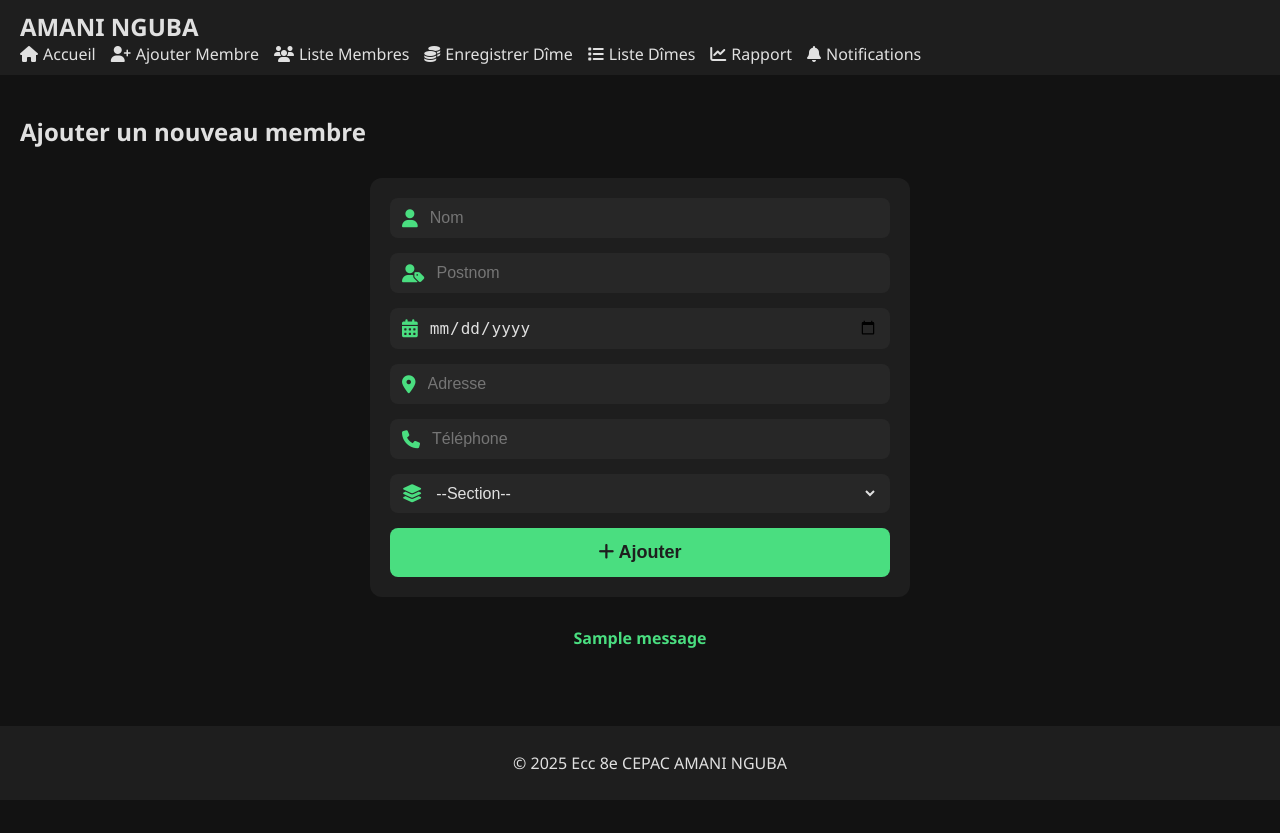
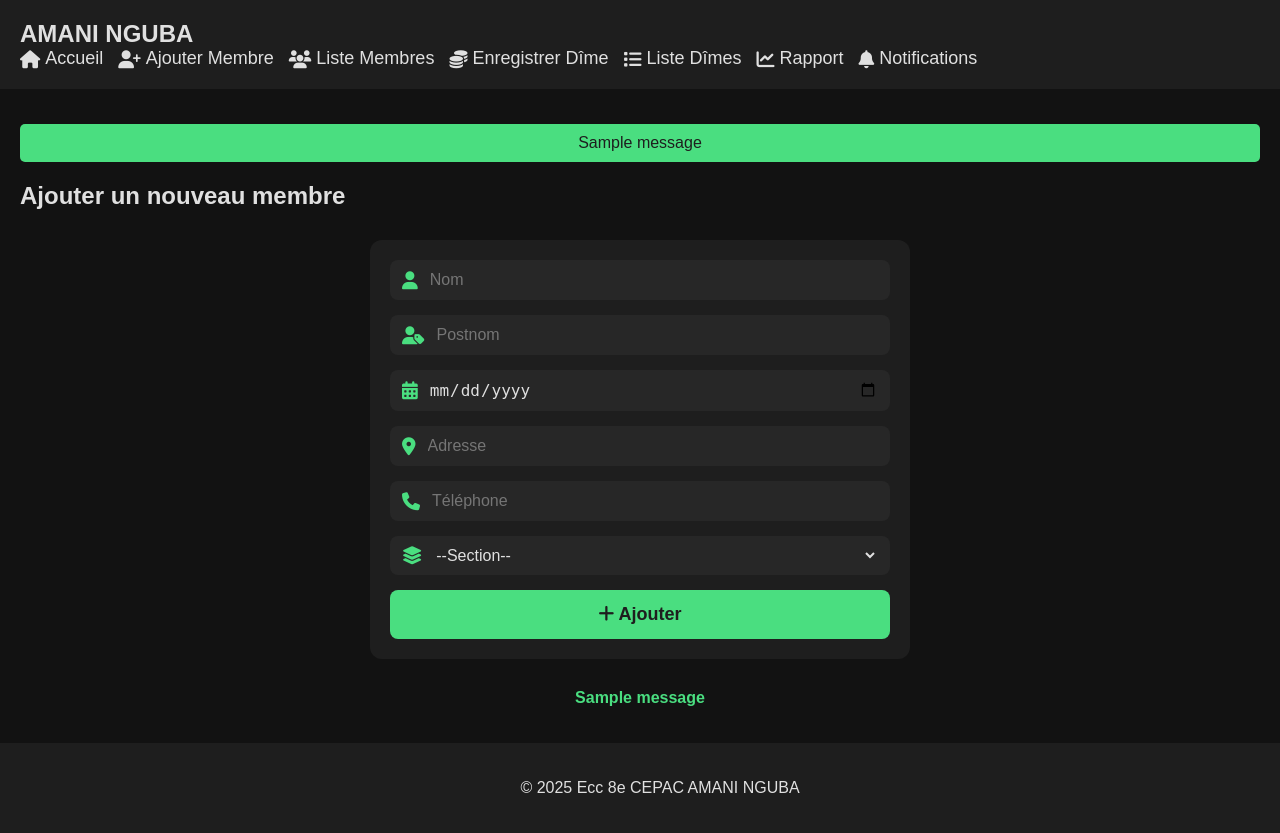
Before and after one commit to Andrebeet1/dimeamaninguba, a Flask app: page /ajouter_membre in a window 1280 px wide. Before the commit the page ends 770 px from the top, so only its background shows below. Run offline with Flask 3, Linux system fonts and the light colour scheme; the visitor is signed in with stand-in values (Sample User, id 1); tables that the repository leaves empty hold one stand-in row (values such as "Sample post"); one stand-in notice (Sample message) is shown.

Commit message:
Update base.html

```diff
--- a/templates/base.html
+++ b/templates/base.html
@@ -6,6 +6,65 @@
     <title>{% block title %}AMANI NGUBA{% endblock %}</title>
     <link rel="stylesheet" href="{{ url_for('static', filename='css/style.css') }}">
     <link rel="stylesheet" href="https://cdnjs.cloudflare.com/ajax/libs/font-awesome/6.4.0/css/all.min.css">
+    <style>
+        body {
+            font-family: Arial, sans-serif;
+            background-color: #121212;
+            color: #E0E0E0;
+            margin: 0;
+            padding: 0;
+        }
+        header {
+            background-color: #1E1E1E;
+            padding: 20px;
+        }
+        .logo {
+            font-size: 24px;
+            font-weight: bold;
+        }
+        nav ul {
+            list-style-type: none;
+            padding: 0;
+            display: flex;
+            gap: 15px;
+        }
+        nav ul li {
+            display: inline;
+        }
+        nav a {
+            color: #4ADE80;
+            text-decoration: none;
+            font-size: 18px;
+        }
+        nav a:hover {
+            color: #22c55e;
+        }
+        footer {
+            text-align: center;
+            padding: 20px;
+            background-color: #1E1E1E;
+            position: relative;
+            bottom: 0;
+            width: 100%;
+        }
+        .flash-messages {
+            text-align: center;
+            margin: 15px 0;
+        }
+        .flash-messages p {
+            margin: 0;
+            padding: 10px;
+            border-radius: 5px;
+        }
+        .flash-success {
+            background-color: #4ADE80;
+            color: #1E1E1E;
+        }
+        .flash-error {
+            background-color: #F87171;
+            color: #1E1E1E;
+        }
+    </style>
 </head>
 <body>
     <header>
@@ -24,6 +83,15 @@
     </header>
 
     <main>
+        <div class="flash-messages">
+            {% with messages = get_flashed_messages() %}
+                {% if messages %}
+                    {% for msg in messages %}
+                        <p class="{% if 'Erreur' in msg %}flash-error{% else %}flash-success{% endif %}">{{ msg }}</p>
+                    {% endfor %}
+                {% endif %}
+            {% endwith %}
+        </div>
         {% block content %}{% endblock %}
     </main>
 
```
